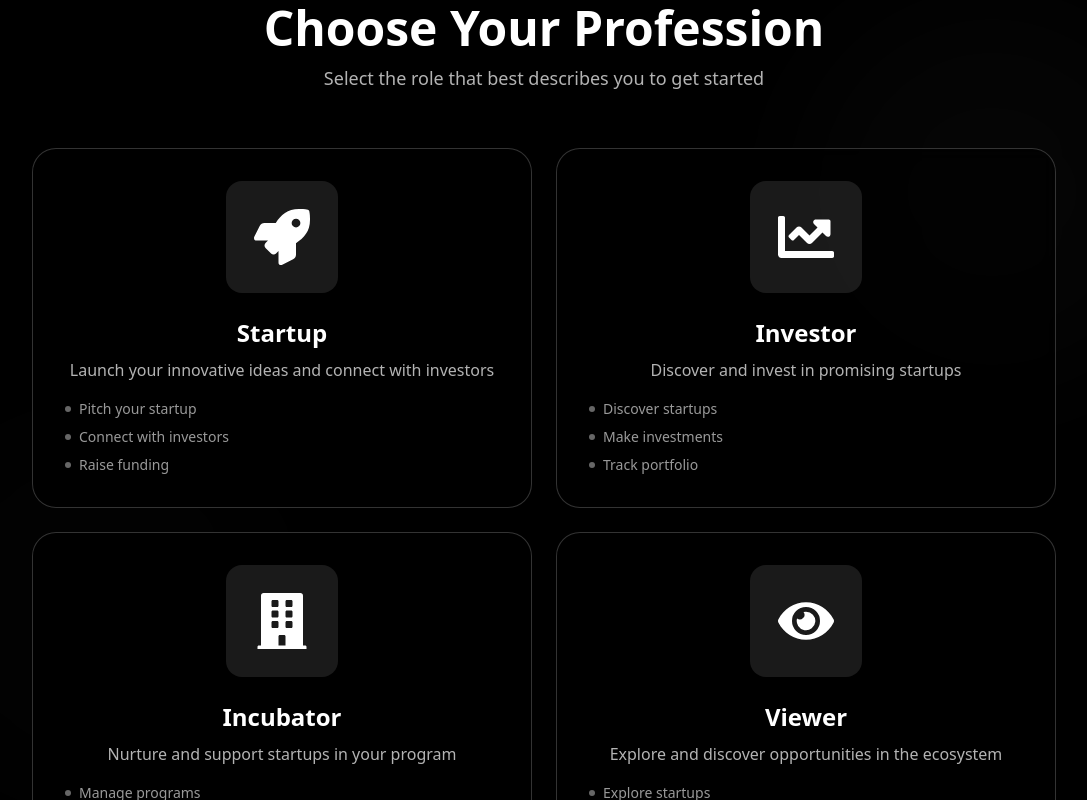
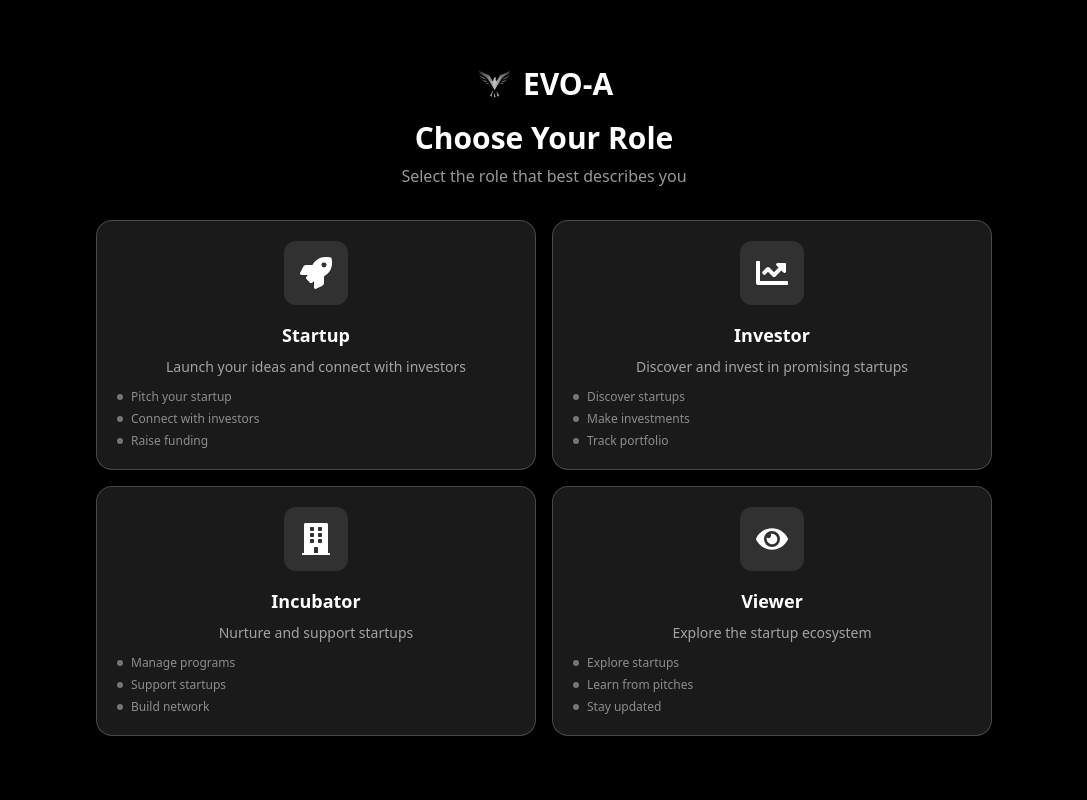
Before and after one commit to codekampfer/evoa, a React (Vite) app: page /choice-role in a window 1280 px wide. Shown: the whole page, without its empty margins (96-1183 px from the left). Built offline with nearby package versions, Linux system fonts and the light colour scheme.

Commit message:
fix the changes some fils and landings pages

```diff
--- a/src/modules/auth/choice-role.jsx
+++ b/src/modules/auth/choice-role.jsx
@@ -21,8 +21,7 @@ export default function ChoiceRole() {
       id: 'startup',
       name: 'Startup',
       icon: FaRocket,
-      description: 'Launch your innovative ideas and connect with investors',
-      gradient: 'from-blue-500 to-purple-600',
+      description: 'Launch your ideas and connect with investors',
       features: ['Pitch your startup', 'Connect with investors', 'Raise funding']
     },
     {
@@ -30,90 +29,65 @@ export default function ChoiceRole() {
       name: 'Investor',
       icon: FaChartLine,
       description: 'Discover and invest in promising startups',
-      gradient: 'from-green-500 to-emerald-600',
       features: ['Discover startups', 'Make investments', 'Track portfolio']
     },
     {
       id: 'incubator',
       name: 'Incubator',
       icon: FaBuilding,
-      description: 'Nurture and support startups in your program',
-      gradient: 'from-orange-500 to-red-600',
+      description: 'Nurture and support startups',
       features: ['Manage programs', 'Support startups', 'Build network']
     },
     {
       id: 'viewer',
       name: 'Viewer',
       icon: FaEye,
-      description: 'Explore and discover opportunities in the ecosystem',
-      gradient: 'from-indigo-500 to-blue-600',
+      description: 'Explore the startup ecosystem',
       features: ['Explore startups', 'Learn from pitches', 'Stay updated']
     }
   ];
 
-  const handleRoleSelect = (roleId) => {
-    setSelectedRole(roleId);
-  };
-
   const handleContinue = () => {
     if (!selectedRole) return;
-
-    // Navigate to appropriate registration page based on role
-    const registrationRoutes = {
+    const routes = {
       'startup': '/register/startup',
       'investor': '/register/investor',
       'incubator': '/register/incubator',
       'viewer': '/register/viewer'
     };
-
-    navigate(registrationRoutes[selectedRole] || '/');
+    navigate(routes[selectedRole] || '/');
   };
 
   return (
-    <div className={`min-h-screen flex items-center justify-center px-4 sm:px-6 py-8 transition-colors duration-300 relative overflow-hidden ${
-      isDark ? 'bg-black' : 'bg-gradient-to-br from-gray-50 to-white'
+    <div className={`min-h-screen flex items-center justify-center px-4 py-8 ${
+      isDark ? 'bg-black' : 'bg-gray-50'
     }`}>
-      {/* Background Decoration */}
-      <div className="absolute inset-0 overflow-hidden pointer-events-none">
-        <div className={`absolute top-0 right-0 w-96 h-96 rounded-full blur-3xl opacity-20 ${
-          isDark ? 'bg-white/10' : 'bg-blue-200/30'
-        }`}></div>
-        <div className={`absolute bottom-0 left-0 w-96 h-96 rounded-full blur-3xl opacity-20 ${
-          isDark ? 'bg-white/5' : 'bg-purple-200/30'
-        }`}></div>
+
+      <div className="w-full max-w-4xl">
+        {/* Header */}
+        <div className="mb-8 text-center">
+          <div className="flex items-center justify-center gap-2 mb-4">
+            <img src={logo} alt="Logo" className="h-10 w-10 rounded-lg" />
+            <span className={`text-2xl sm:text-3xl font-bold ${
+              isDark ? 'text-white' : 'text-black'
+            }`}>
+              EVO-A
+            </span>
           </div>
-
-      <div className="w-full max-w-5xl relative z-10">
-        {/* Logo/Brand */}
-        <div className="mb-10 sm:mb-14 text-center">
-          <div className="flex items-center justify-center gap-3 mb-6">
-            <div className={`p-2 rounded-xl ${
-              isDark ? 'bg-white/10' : 'bg-black/5'
-            }`}>
-              <img
-                src={logo}
-                alt="EVO-A Logo"
-                className="h-12 w-12 sm:h-14 sm:w-14 object-contain"
-              />
-            </div>
-            <span className={`text-3xl sm:text-4xl font-bold tracking-wide ${
-              isDark ? 'text-white' : 'text-black'
-            }`}>EVO-A</span>
-          </div>
-          <h1 className={`text-3xl sm:text-4xl md:text-5xl font-bold mb-3 ${
+          <h1 className={`text-2xl sm:text-3xl font-bold mb-2 ${
             isDark ? 'text-white' : 'text-gray-900'
           }`}>
-            Choose Your Profession
+            Choose Your Role
           </h1>
-          <p className={`text-base sm:text-lg ${
-            isDark ? 'text-white/70' : 'text-gray-600'
+          <p className={`text-sm sm:text-base ${
+            isDark ? 'text-white/60' : 'text-gray-600'
           }`}>
-            Select the role that best describes you to get started
+            Select the role that best describes you
           </p>
         </div>
 
-        {/* Role Cards Grid */}
-        <div className="grid grid-cols-1 sm:grid-cols-2 gap-5 sm:gap-6">
+        {/* Role Cards */}
+        <div className="grid grid-cols-1 sm:grid-cols-2 gap-4">
           {roles.map((role) => {
             const IconComponent = role.icon;
             const isSelected = selectedRole === role.id;
@@ -121,114 +95,67 @@ export default function ChoiceRole() {
             return (
               <button
                 key={role.id}
-                onClick={() => handleRoleSelect(role.id)}
-                className={`relative group rounded-2xl sm:rounded-3xl p-6 sm:p-8 transition-all duration-300 transform hover:scale-[1.02] hover:shadow-2xl overflow-hidden ${
+                onClick={() => setSelectedRole(role.id)}
+                className={`relative rounded-2xl p-5 transition-all duration-200 hover:scale-[1.02] ${
                   isDark
                     ? isSelected
-                      ? 'bg-white text-black border-2 border-white shadow-xl'
-                      : 'bg-black/60 backdrop-blur-sm border border-white/20 text-white hover:bg-black/80 hover:border-white/40'
+                      ? 'bg-white text-black shadow-xl'
+                      : 'bg-white/10 text-white hover:bg-white/15 border border-white/20'
                     : isSelected
-                      ? 'bg-gradient-to-br from-gray-900 to-black text-white border-2 border-gray-900 shadow-xl'
-                      : 'bg-white border border-gray-200 text-black hover:border-gray-300 hover:shadow-lg'
+                      ? 'bg-black text-white shadow-xl'
+                      : 'bg-white text-black border border-gray-200 hover:border-gray-300 hover:shadow-md'
                 }`}
               >
-                {/* Gradient Background for Selected */}
+                {/* Checkmark */}
                 {isSelected && (
-                  <div className={`absolute inset-0 bg-gradient-to-br ${role.gradient} opacity-10`}></div>
+                  <FaCheckCircle
+                    className={`absolute top-3 right-3 ${
+                      isDark ? 'text-black' : 'text-white'
+                    }`}
+                    size={18}
+                  />
                 )}
 
-                {/* Checkmark Indicator */}
-                {isSelected && (
-                  <div className={`absolute top-4 right-4 w-8 h-8 rounded-full flex items-center justify-center transition-all duration-300 ${
-                    isDark ? 'bg-black text-white' : 'bg-white text-black'
+                {/* Icon */}
+                <div className={`w-16 h-16 mx-auto mb-4 rounded-xl flex items-center justify-center ${
+                  isDark
+                    ? isSelected ? 'bg-black/10' : 'bg-white/10'
+                    : isSelected ? 'bg-white/20' : 'bg-gray-100'
                 }`}>
-                    <FaCheckCircle size={18} />
-                  </div>
-                )}
-
-                <div className="relative z-10">
-                  {/* Icon Circle */}
-                  <div className={`flex items-center justify-center mb-5 sm:mb-6 ${
-                    isSelected
-                      ? isDark
-                        ? 'text-black'
-                        : 'text-white'
-                      : isDark
-                        ? 'text-white'
-                        : 'text-gray-900'
-                  }`}>
-                    <div className={`w-24 h-24 sm:w-28 sm:h-28 rounded-2xl flex items-center justify-center transition-all duration-300 group-hover:scale-110 ${
-                      isDark
-                        ? isSelected
-                          ? 'bg-black'
-                          : 'bg-white/10 group-hover:bg-white/20'
-                        : isSelected
-                          ? 'bg-white/20'
-                          : 'bg-gradient-to-br from-gray-100 to-gray-200 group-hover:from-gray-200 group-hover:to-gray-300'
-                    }`}>
-                      <IconComponent size={48} className="sm:w-14 sm:h-14" />
-                    </div>
+                  <IconComponent size={32} />
                 </div>
 
-                  {/* Role Name */}
-                  <h3 className={`text-xl sm:text-2xl font-bold mb-2 transition-colors duration-300 ${
-                    isSelected
-                      ? isDark
-                        ? 'text-black'
-                        : 'text-white'
-                      : isDark
-                        ? 'text-white'
-                        : 'text-gray-900'
-                  }`}>
-                    {role.name}
-                  </h3>
+                {/* Title */}
+                <h3 className="text-lg font-bold mb-2">{role.name}</h3>
 
                 {/* Description */}
-                  <p className={`text-sm sm:text-base mb-4 transition-colors duration-300 leading-relaxed ${
+                <p className={`text-sm mb-3 ${
                   isSelected
-                      ? isDark
-                        ? 'text-black/80'
-                        : 'text-white/90'
-                      : isDark
-                        ? 'text-white/70'
-                        : 'text-gray-600'
+                    ? isDark ? 'text-black/70' : 'text-white/80'
+                    : isDark ? 'text-white/60' : 'text-gray-600'
                 }`}>
                   {role.description}
                 </p>
 
-                  {/* Features List */}
-                  <div className="space-y-2">
+                {/* Features */}
+                <div className="space-y-1.5">
                   {role.features.map((feature, idx) => (
                     <div key={idx} className="flex items-center gap-2">
                       <div className={`w-1.5 h-1.5 rounded-full ${
                         isSelected
-                            ? isDark
-                              ? 'bg-black/60'
-                              : 'bg-white/60'
-                            : isDark
-                              ? 'bg-white/40'
-                              : 'bg-gray-400'
+                          ? isDark ? 'bg-black/50' : 'bg-white/60'
+                          : isDark ? 'bg-white/40' : 'bg-gray-400'
                       }`}></div>
-                        <span className={`text-xs sm:text-sm ${
+                      <span className={`text-xs ${
                         isSelected
-                            ? isDark
-                              ? 'text-black/70'
-                              : 'text-white/80'
-                            : isDark
-                              ? 'text-white/60'
-                              : 'text-gray-500'
+                          ? isDark ? 'text-black/60' : 'text-white/70'
+                          : isDark ? 'text-white/50' : 'text-gray-500'
                       }`}>
                         {feature}
                       </span>
                     </div>
                   ))}
                 </div>
-                </div>
-
-                {/* Hover Effect Overlay */}
-                <div className={`absolute inset-0 rounded-2xl sm:rounded-3xl opacity-0 group-hover:opacity-100 transition-opacity duration-300 ${
-                  isDark ? 'bg-white/5' : 'bg-black/5'
-                }`}></div>
               </button>
             );
           })}
@@ -236,27 +163,19 @@ export default function ChoiceRole() {
 
         {/* Continue Button */}
         {selectedRole && (
-          <div className="mt-10 sm:mt-12 text-center animate-fade-in">
+          <div className="mt-8 text-center">
             <button
               onClick={handleContinue}
-              className={`group relative px-10 sm:px-12 py-4 sm:py-4 rounded-xl sm:rounded-2xl text-base sm:text-lg font-bold transition-all duration-300 transform hover:scale-105 hover:shadow-2xl overflow-hidden ${
+              className={`px-10 py-3.5 rounded-xl text-base font-bold transition-all hover:scale-105 ${
                 isDark
-                  ? 'bg-white text-black hover:bg-white/95 shadow-lg shadow-white/20'
-                  : 'bg-black text-white hover:bg-black/95 shadow-lg shadow-black/20'
+                  ? 'bg-white text-black hover:bg-white/95 shadow-lg'
+                  : 'bg-black text-white hover:bg-black/95 shadow-lg'
               }`}
             >
-              <span className="relative z-10 flex items-center justify-center gap-2">
-                Continue
-                <svg className="w-5 h-5 transition-transform group-hover:translate-x-1" fill="none" stroke="currentColor" viewBox="0 0 24 24">
-                  <path strokeLinecap="round" strokeLinejoin="round" strokeWidth={2} d="M13 7l5 5m0 0l-5 5m5-5H6" />
-                </svg>
-              </span>
-              <div className={`absolute inset-0 opacity-0 group-hover:opacity-100 transition-opacity duration-300 ${
-                isDark ? 'bg-gradient-to-r from-white/20 to-transparent' : 'bg-gradient-to-r from-black/20 to-transparent'
-              }`}></div>
+              Continue →
             </button>
-            <p className={`mt-4 text-sm ${
-              isDark ? 'text-white/50' : 'text-gray-500'
+            <p className={`mt-3 text-xs ${
+              isDark ? 'text-white/40' : 'text-gray-400'
             }`}>
               You can change this later in settings
             </p>
--- a/src/modules/pages/about.jsx
+++ b/src/modules/pages/about.jsx
@@ -83,7 +83,7 @@ export default function About() {
         <header className="mb-10 sm:mb-14 lg:mb-16">
           <h1
             id="about-heading"
-            className={`text-3xl sm:text-4xl lg:text-5xl font-extrabold tracking-tight mb-4 ${
+            className={`text-3xl sm:text-4xl md:text-5xl lg:text-6xl font-bold tracking-wide leading-tight mb-4 ${
               isDark ? "text-white" : "text-gray-900"
             }`}
           >
--- a/src/modules/pages/blog.jsx
+++ b/src/modules/pages/blog.jsx
@@ -103,7 +103,7 @@ export default function Blog() {
         <header className="text-center mb-10 sm:mb-14 lg:mb-16">
           <h1
             id="blog-heading"
-            className={`text-3xl sm:text-4xl lg:text-5xl font-extrabold tracking-tight mb-3 sm:mb-4 ${
+            className={`text-3xl sm:text-4xl md:text-5xl lg:text-6xl font-bold tracking-wide leading-tight mb-3 sm:mb-4 ${
               isDark ? "text-white" : "text-gray-900"
             }`}
           >
--- a/src/modules/pages/contact.jsx
+++ b/src/modules/pages/contact.jsx
@@ -67,7 +67,7 @@ export default function Contact() {
         <header className="text-center mb-10 sm:mb-14 lg:mb-16">
           <h1
             id="contact-heading"
-            className={`text-3xl sm:text-4xl lg:text-5xl font-extrabold tracking-tight mb-3 sm:mb-4 ${
+            className={`text-3xl sm:text-4xl md:text-5xl lg:text-6xl font-bold tracking-wide leading-tight mb-3 sm:mb-4 ${
               isDark ? "text-white" : "text-gray-900"
             }`}
           >
--- a/src/modules/pages/pitch-us.jsx
+++ b/src/modules/pages/pitch-us.jsx
@@ -65,7 +65,7 @@ export default function PitchUs() {
 
           <h1
             id="pitch-heading"
-            className={`text-3xl sm:text-4xl lg:text-5xl font-extrabold tracking-tight mb-3 sm:mb-4 ${
+            className={`text-3xl sm:text-4xl md:text-5xl lg:text-6xl font-bold tracking-wide leading-tight mb-3 sm:mb-4 ${
               isDark ? "text-white" : "text-gray-900"
             }`}
           >
--- a/src/modules/pages/portfolio.jsx
+++ b/src/modules/pages/portfolio.jsx
@@ -90,7 +90,7 @@ export default function Portfolio() {
         <div className="text-center mb-12 sm:mb-16">
         <h1
             id="pitch-heading"
-            className={`text-3xl sm:text-4xl lg:text-5xl font-extrabold tracking-tight mb-3 sm:mb-4 ${
+            className={`text-3xl sm:text-4xl md:text-5xl lg:text-6xl font-bold tracking-wide leading-tight mb-3 sm:mb-4 ${
               isDark ? "text-white" : "text-gray-900"
             }`}
           >
```
Also changed, not shown: src/components/layout/navbar.jsx (+42 -43 lines), src/modules/landing/landing.jsx (+16 -17 lines). Lines whose indentation alone changed are shown as unchanged.
